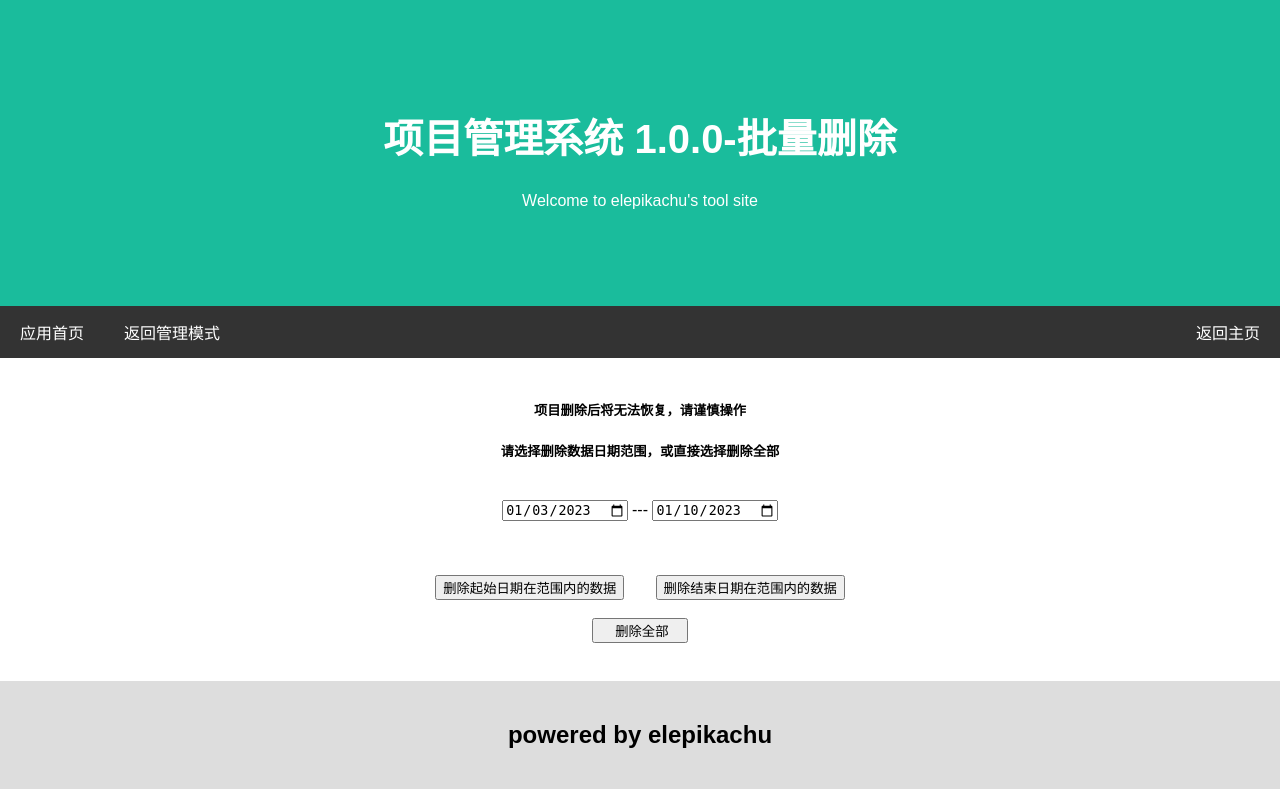
After one commit to elepikachu/WorkingSystem, a Django app: page /project/batch in a window 1280 px wide. The commit adds this page. Run offline with Django 4.2, Linux system fonts and the light colour scheme.

Commit message:
批量删除

```diff
--- a/project/models.py
+++ b/project/models.py
@@ -10,7 +10,7 @@ class Project(models.Model):
     person = models.CharField('完成人', max_length=50, default='')
     classification = models.CharField('项目类别', max_length=20, default='')
     detail = models.CharField('项目备注', max_length=100, default='')
-    finish = models.BooleanField('是否完成', default=False)
+    finish = models.IntegerField('是否完成', default=0)
 
 
 class ProjectLog(models.Model):
--- a/project/urls.py
+++ b/project/urls.py
@@ -11,6 +11,7 @@ urlpatterns = [
     path('submit', views.submit_view),
     path('manage', views.manage_view),
     path('log', views.log_view),
+    path('batch', views.batch_view),
     path('update/<int:project_id>', views.update_project),
-path('delete/<int:project_id>', views.delete_project),
+    path('delete/<int:project_id>', views.delete_project),
     ]
--- a/project/views.py
+++ b/project/views.py
@@ -20,7 +20,7 @@ def get_ip(request):
 
 def project_view(request):
     dic = {'ver': VERSION}
-    return render(request, 'project.html', dic)
+    return render(request, 'project/project.html', dic)
 
 
 def submit_view(request):
@@ -38,7 +38,7 @@ def submit_view(request):
             psn = ''
             grp = ''
         dic = {'ver': VERSION, 'date1': date1, 'date2': date2, 'psn': psn, 'grp': grp}
-        return render(request, 'projectsubmit.html', dic)
+        return render(request, 'project/projectsubmit.html', dic)
     elif request.method == 'POST':
         if 'sub' in request.POST:
             name = request.POST['name']
@@ -53,13 +53,13 @@ def submit_view(request):
             else:
                 id = 1
             Project.objects.create(id=id, name=name, person=person, group=group, date=date, enddate=enddate,
-                                   detail=detail, classification=classification, finish=False)
+                                   detail=detail, classification=classification, finish=0)
             if ProjectLog.objects.exists():
                 idx = ProjectLog.objects.latest('id').id
             else:
                 idx = 0
             ProjectLog.objects.create(id=idx + 1, ip=get_ip(request), date=datetime.datetime.today(), cmd='insert',
-                                      other='%s-%s-%s' % (name, person, detail))
+                                      other='%s-%s-%s-%d%%' % (person, name, detail, 0))
             obj = HttpResponseRedirect('/project/manage')
             person = json.dumps(person)
             group = json.dumps(group)
@@ -72,7 +72,10 @@ def manage_view(request):
     if request.method == 'GET':
         all_data = Project.objects.all()
         dic = {'ver': VERSION, 'data': all_data}
-        return render(request, 'projectmanage.html', dic)
+        return render(request, 'project/projectmanage.html', dic)
+    elif request.method == 'POST':
+        if 'del' in request.POST:
+            return HttpResponseRedirect('/project/batch')
 
 
 def update_project(request, project_id):
@@ -85,7 +88,8 @@ def update_project(request, project_id):
     if request.method == 'GET':
         date1 = project.date.strftime('%Y-%m-%d')
         date2 = project.enddate.strftime('%Y-%m-%d')
-        return render(request, 'projectupdate.html', locals())
+        ver = VERSION
+        return render(request, 'project/projectupdate.html', locals())
     elif request.method == 'POST':
         name = request.POST['name']
         person = request.POST['person']
@@ -109,7 +113,7 @@ def update_project(request, project_id):
         else:
             idx = 0
         ProjectLog.objects.create(id=idx + 1, ip=get_ip(request), date=datetime.datetime.today(), cmd='update',
-                                  other='%s-%s-%s' % (name, person, detail))
+                                  other='%s-%s-%s-%d%%' % (person, name, detail, finish))
         return HttpResponseRedirect('/project/manage')
 
 
@@ -131,8 +135,53 @@ def delete_project(request, project_id):
         return HttpResponse('--Delete failed!!--')
 
 
+def batch_view(request):
+    if request.method == 'GET':
+        date = datetime.date.today()
+        datee = date + datetime.timedelta(weeks=1)
+        date1 = date.strftime('%Y-%m-%d')
+        date2 = datee.strftime('%Y-%m-%d')
+        ver = VERSION
+        return render(request, 'project/projectdelete.html', locals())
+    elif request.method == 'POST':
+        if 'delall' in request.POST:
+            all = Project.objects.all()
+            all.delete()
+            if ProjectLog.objects.exists():
+                idx = ProjectLog.objects.latest('id').id
+            else:
+                idx = 0
+            ProjectLog.objects.create(id=idx + 1, ip=get_ip(request), date=datetime.datetime.today(), cmd='delete',
+                                      other='ALL')
+        elif 'deldate' in request.POST:
+            date1 = request.POST['date1']
+            date2 = request.POST['date2']
+            all = Project.objects.filter(date__gte=date1, date__lte=date2)
+            all.delete()
+            if ProjectLog.objects.exists():
+                idx = ProjectLog.objects.latest('id').id
+            else:
+                idx = 0
+            ProjectLog.objects.create(id=idx + 1, ip=get_ip(request), date=datetime.datetime.today(), cmd='delete',
+                                      other='all in %s-%s' % (date1, date2))
+        elif 'delend' in request.POST:
+            date1 = request.POST['date1']
+            date2 = request.POST['date2']
+            all = Project.objects.filter(enddate__gte=date1, enddate__lte=date2)
+            all.delete()
+            if ProjectLog.objects.exists():
+                idx = ProjectLog.objects.latest('id').id
+            else:
+                idx = 0
+            ProjectLog.objects.create(id=idx + 1, ip=get_ip(request), date=datetime.datetime.today(), cmd='delete',
+                                      other='all in %s-%s' % (date1, date2))
+
+
+
+
+
 def log_view(request):
     if request.method == 'GET':
         all_log = ProjectLog.objects.all()
         dic = {'ver': VERSION, 'data': all_log}
-        return render(request, 'projectlog.html', dic)
+        return render(request, 'project/projectlog.html', dic)
--- /dev/null
+++ b/templates/project/projectdelete.html
@@ -0,0 +1,134 @@
+<!DOCTYPE html>
+{% load static %}
+<html>
+<head>
+<title>{{ ver }}-批量删除</title>
+<link rel="shortcut icon" href="{% static 'images/icon.ico' %}">
+<meta charset="UTF-8">
+<meta name="viewport" content="width=device-width, initial-scale=1">
+<style>
+* {
+    box-sizing: border-box;
+}
+
+/* body 样式 */
+body {
+    font-family: Arial;
+    margin: 0;
+}
+
+/* 标题 */
+.header {
+    padding: 80px;
+    text-align: center;
+    background: #1abc9c;
+    color: white;
+}
+
+/* 标题字体加大 */
+.header h1 {
+    font-size: 40px;
+}
+
+/* 导航 */
+.navbar {
+    overflow: hidden;
+    background-color: #333;
+}
+
+/* 导航栏样式 */
+.navbar a {
+    float: left;
+    display: block;
+    color: white;
+    text-align: center;
+    padding: 14px 20px;
+    text-decoration: none;
+}
+
+/* 右侧链接*/
+.navbar a.right {
+    float: right;
+}
+
+/* 鼠标移动到链接的颜色 */
+.navbar a:hover {
+    background-color: #ddd;
+    color: black;
+}
+
+/* 列容器 */
+.row {
+    display: -ms-flexbox; /* IE10 */
+    display: flex;
+    -ms-flex-wrap: wrap; /* IE10 */
+    flex-wrap: wrap;
+}
+
+/* 主要的内容区域 */
+.main {
+    -ms-flex: 70%; /* IE10 */
+    flex: 70%;
+    text-align: center;
+    background-color: white;
+    padding: 20px;
+}
+
+/* 底部 */
+.footer {
+    padding: 20px;
+    text-align: center;
+    background: #ddd;
+}
+
+/* 响应式布局 - 在屏幕设备宽度尺寸小于 700px 时, 让两栏上下堆叠显示 */
+@media screen and (max-width: 700px) {
+    .row {
+        flex-direction: column;
+    }
+}
+
+/* 响应式布局 - 在屏幕设备宽度尺寸小于 400px 时, 让导航栏目上下堆叠显示 */
+@media screen and (max-width: 400px) {
+    .navbar a {
+        float: none;
+        width: 100%;
+    }
+}
+</style>
+</head>
+<body>
+<form action="/project/batch" method="post">
+<div class="header">
+  <h1>{{ ver }}-批量删除</h1>
+  <p>Welcome to elepikachu's tool site</p>
+</div>
+
+<div class="navbar">
+  <a href="/project">应用首页</a>
+  <a href="manage">返回管理模式</a>
+  <a href="/" class="right">返回主页</a>
+</div>
+
+<div class="row">
+  <div class="main">
+      <h5>项目删除后将无法恢复，请谨慎操作</h5>
+      <h5>请选择删除数据日期范围，或直接选择删除全部</h5>
+      <br/>
+      <input type="date" name="date1" value="{{ date1 }}" size="30"> ---
+      <input type="date" name="date2" value="{{ date2 }}" size="30">
+      <br /><br /><br /><br />
+      <input type="submit" name="deldate" value="删除起始日期在范围内的数据" size="5">&nbsp;&nbsp;&nbsp;&nbsp;&nbsp;&nbsp;
+      <input type="submit" name="delend" value="删除结束日期在范围内的数据" size="5"><br /><br />
+      <input type="submit" name="delall" value="    删除全部   " size="5"><br /><br />
+  </div>
+</div>
+
+<div class="footer">
+  <h2>
+      powered by elepikachu
+  </h2>
+</div>
+
+</body>
+</html>
```
Also changed, not shown: templates/project/projectmanage.html (renamed from templates/projectmanage.html, +24 -5 lines), templates/project/projectsubmit.html (renamed from templates/projectsubmit.html, +13 -1 lines), templates/project/project.html (renamed from templates/project.html), templates/project/projectlog.html (renamed from templates/projectlog.html), templates/project/projectupdate.html (renamed from templates/projectupdate.html), templates/project/readme.txt (added), templates/readme.txt (added).
